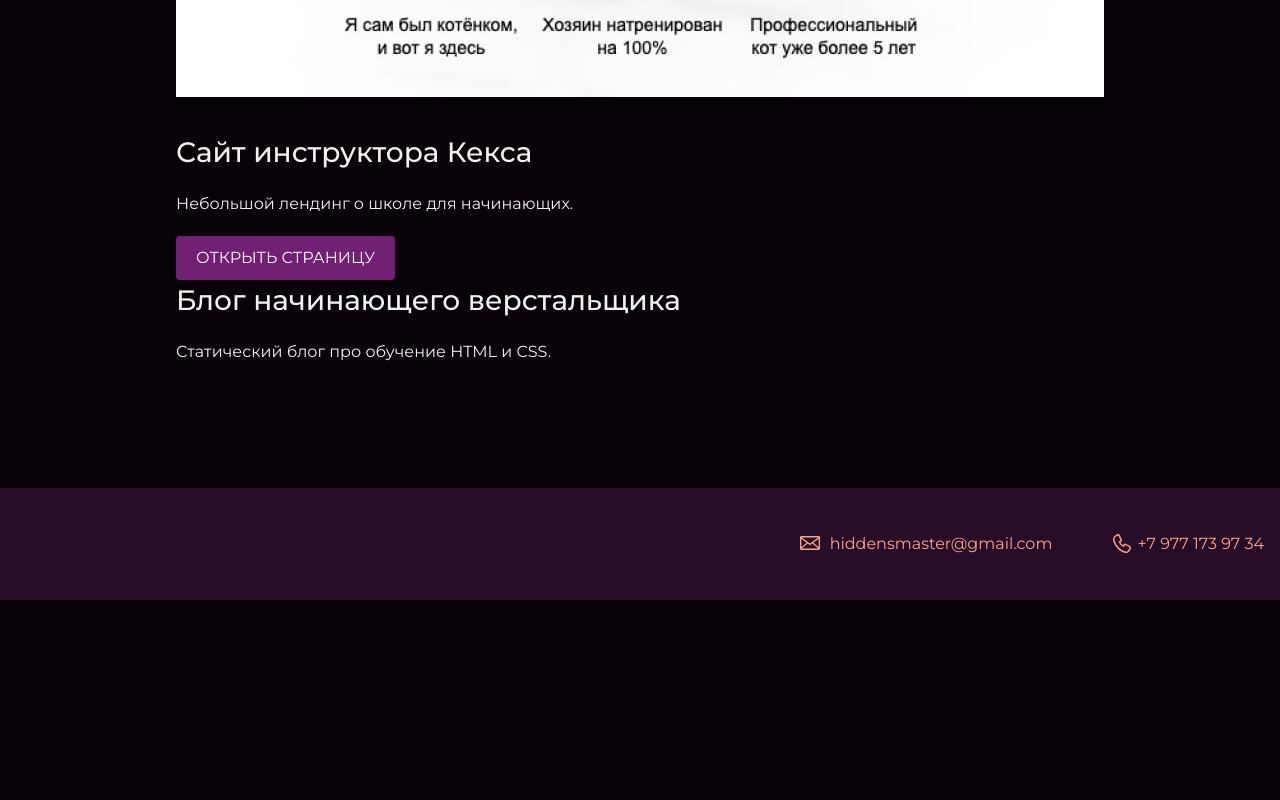
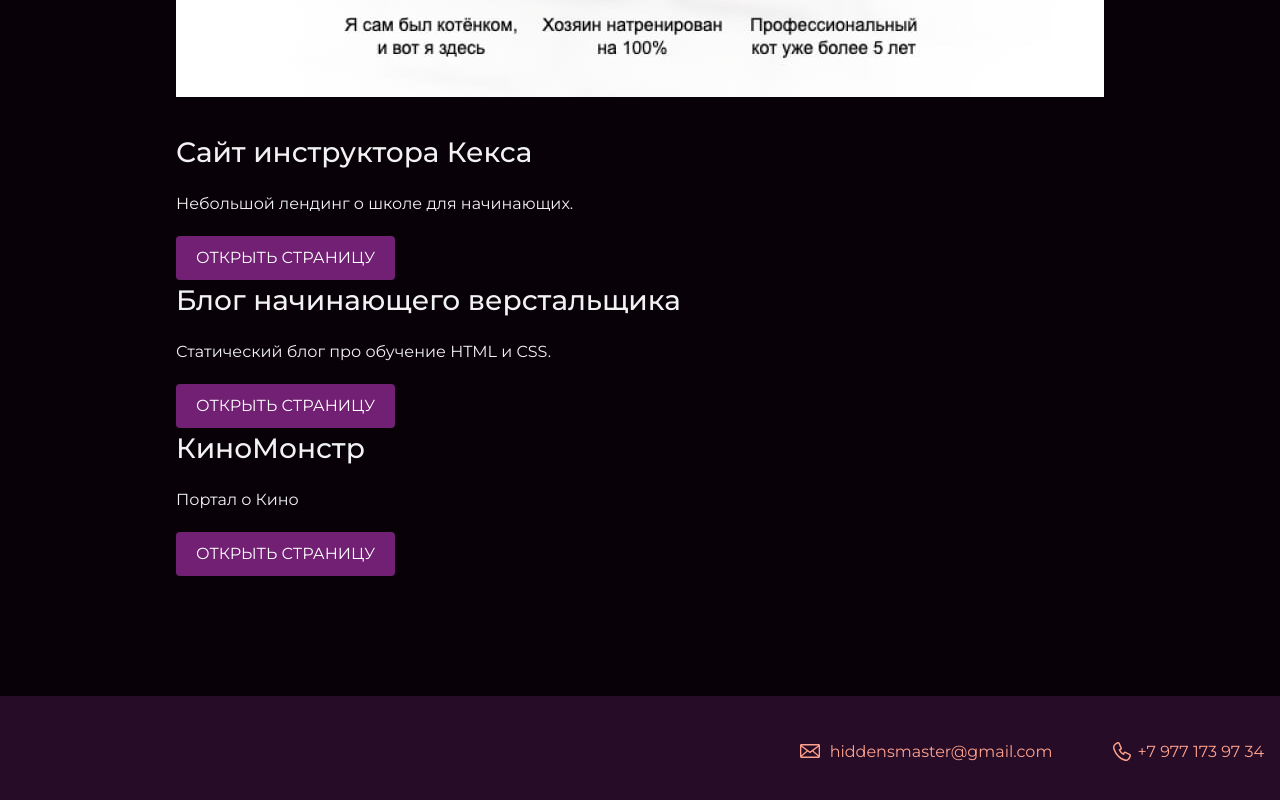
Before and after one commit to hiddensbrain/htmlacademy_porfolio, a plain HTML site: page index.html in a window 1280 px wide. Shown: the part 2705-3505 px from the top of the page. Before the commit the page ends 3305 px from the top, so only its background shows below. Drawn offline with Linux system fonts and the light colour scheme.

Commit message:
added kinomonstr

```diff
--- a/index.html
+++ b/index.html
@@ -56,6 +56,11 @@
 
         <h3>Блог начинающего верстальщика</h3>
         <p>Статический блог про обучение HTML и CSS.</p>
+        <a href="#" class="button">Открыть страницу</a>
+
+        <h3>КиноМонстр</h3>
+        <p>Портал о Кино</p>
+        <a href="https://hiddensbrain.github.io/beonmax_kinomonstr" class="button">Открыть страницу</a>
       </div>
     </section>
 
```
